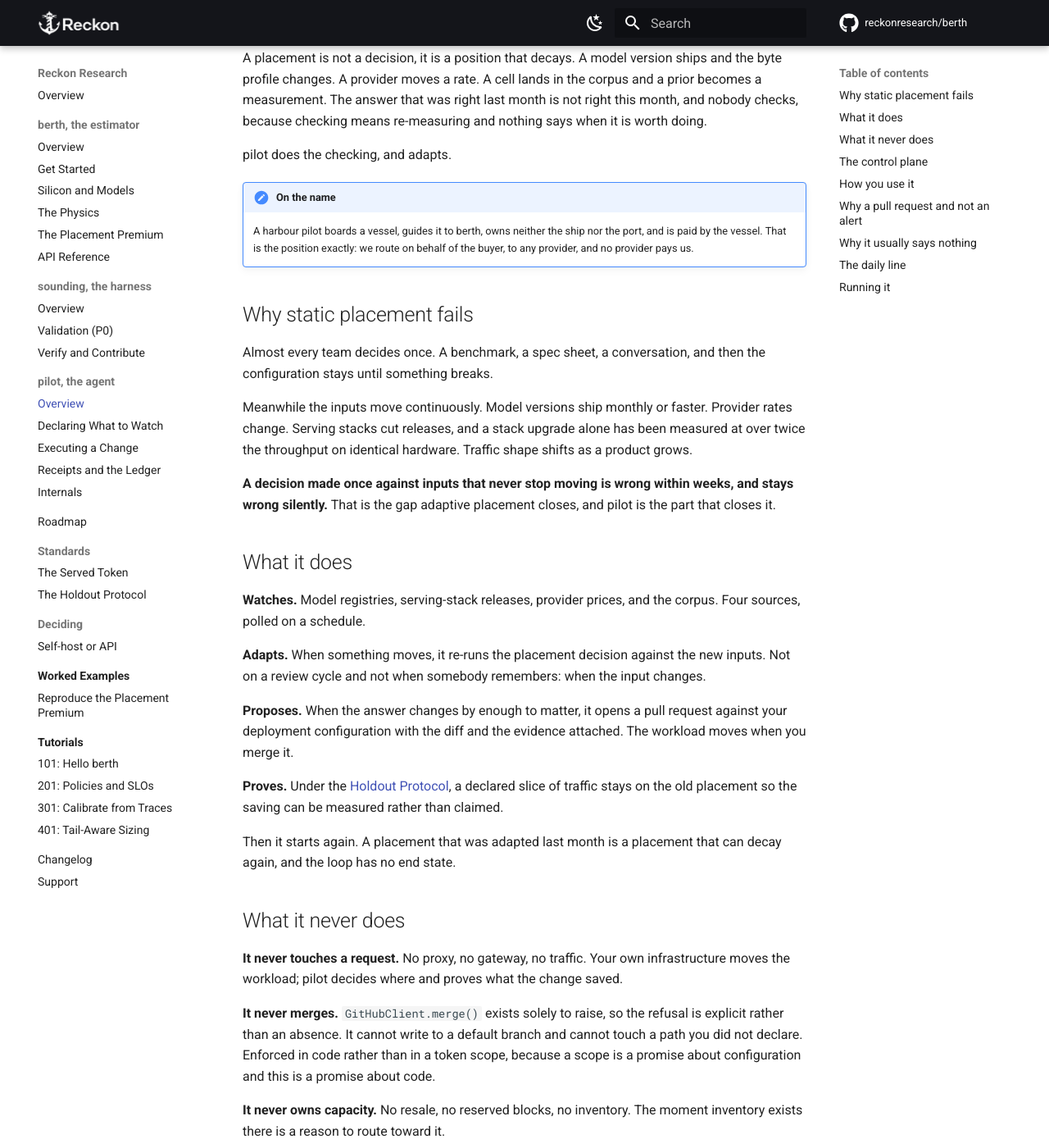
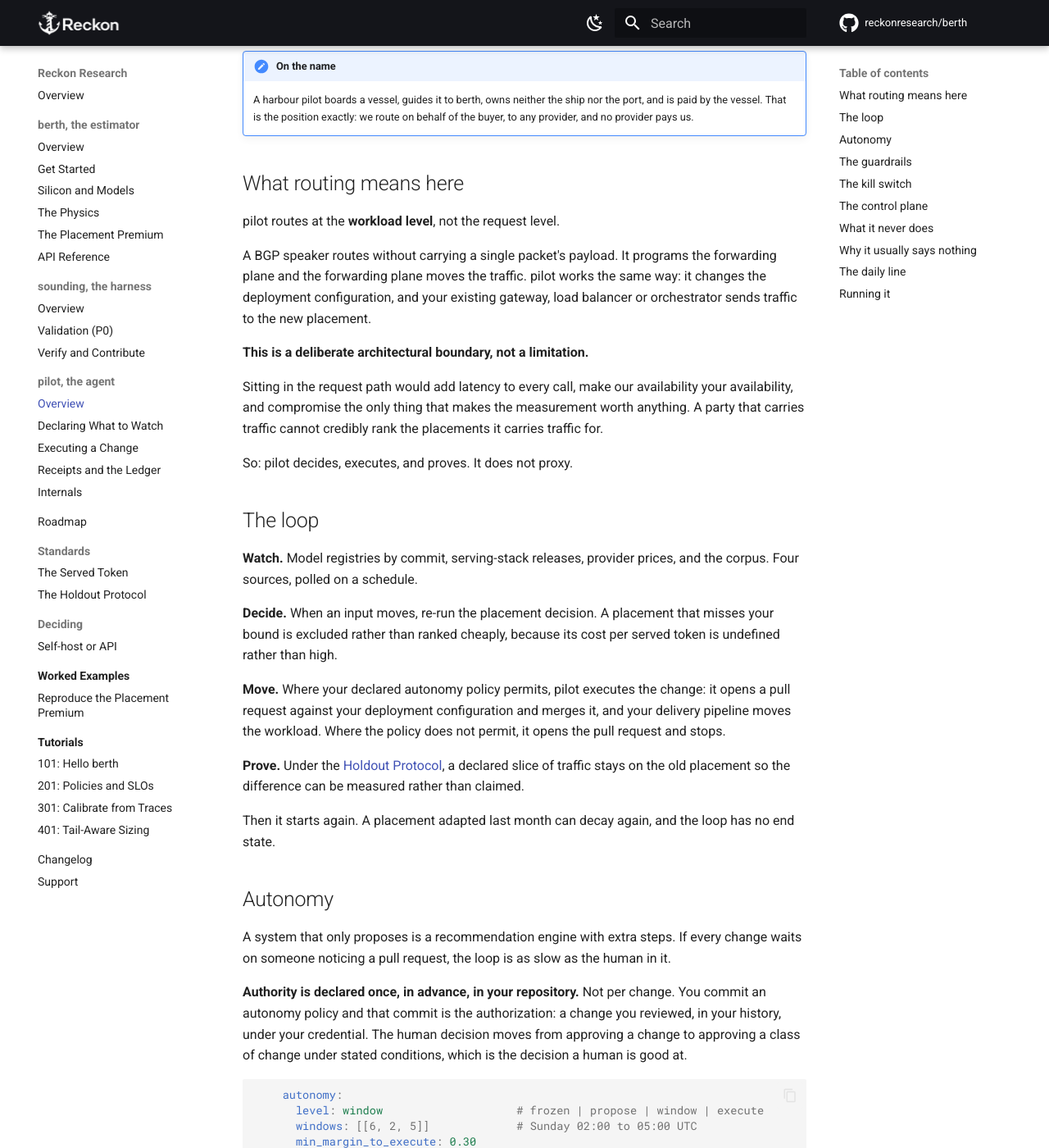
Before and after one commit to reckonresearch/berth-docs, an MkDocs documentation site: the page built from docs/pilot.md, in a window 1280 px wide and 1400 px high, scrolled down 264 px. Shown: the whole window at 82% size. Built offline with MkDocs 1.6.1 and Material for MkDocs 9.7.7, drawn with Linux system fonts in a browser that asks for light colours; comment, search, counter and statistics services are not loaded; some of the changed text lies outside the part shown.

Commit message:
docs(pilot): the page the last commit was supposed to carry
The file did not copy and the commit shipped only the two new pages, so the
published pilot page still said it never touches a request.

````diff
--- a/docs/pilot.md
+++ b/docs/pilot.md
@@ -1,73 +1,118 @@
 # pilot
 
-**The adaptive placement agent.** Watches for change, adapts the placement,
-and proves what the change saved.
+**The adaptive placement agent and router.** Watches for change, decides where
+a workload should run, moves it, and proves what the move saved.
 
-berth decides where a workload should run. sounding checks that the decision
-was right. pilot is the part that keeps deciding, because the answer does not
-hold still.
-
-A placement is not a decision, it is a position that decays. A model version
-ships and the byte profile changes. A provider moves a rate. A cell lands in
-the corpus and a prior becomes a measurement. The answer that was right last
-month is not right this month, and nobody checks, because checking means
-re-measuring and nothing says when it is worth doing.
-
-pilot does the checking, and adapts.
+berth predicts what a placement costs. sounding checks the prediction against
+hardware. pilot is the part that keeps deciding, and acts on the answer.
 
 !!! note "On the name"
     A harbour pilot boards a vessel, guides it to berth, owns neither the ship
     nor the port, and is paid by the vessel. That is the position exactly: we
     route on behalf of the buyer, to any provider, and no provider pays us.
 
-## Why static placement fails
+## What routing means here
 
-Almost every team decides once. A benchmark, a spec sheet, a conversation, and
-then the configuration stays until something breaks.
+pilot routes at the **workload level**, not the request level.
 
-Meanwhile the inputs move continuously. Model versions ship monthly or faster.
-Provider rates change. Serving stacks cut releases, and a stack upgrade alone
-has been measured at over twice the throughput on identical hardware. Traffic
-shape shifts as a product grows.
+A BGP speaker routes without carrying a single packet's payload. It programs
+the forwarding plane and the forwarding plane moves the traffic. pilot works
+the same way: it changes the deployment configuration, and your existing
+gateway, load balancer or orchestrator sends traffic to the new placement.
 
-**A decision made once against inputs that never stop moving is wrong within
-weeks, and stays wrong silently.** That is the gap adaptive placement closes,
-and pilot is the part that closes it.
+**This is a deliberate architectural boundary, not a limitation.**
 
-## What it does
+Sitting in the request path would add latency to every call, make our
+availability your availability, and compromise the only thing that makes the
+measurement worth anything. A party that carries traffic cannot credibly rank
+the placements it carries traffic for.
 
-**Watches.** Model registries, serving-stack releases, provider prices, and
-the corpus. Four sources, polled on a schedule.
+So: pilot decides, executes, and proves. It does not proxy.
 
-**Adapts.** When something moves, it re-runs the placement decision against
-the new inputs. Not on a review cycle and not when somebody remembers: when
-the input changes.
+## The loop
 
-**Proposes.** When the answer changes by enough to matter, it opens a pull
-request against your deployment configuration with the diff and the evidence
-attached. The workload moves when you merge it.
+**Watch.** Model registries by commit, serving-stack releases, provider
+prices, and the corpus. Four sources, polled on a schedule.
 
-**Proves.** Under the [Holdout Protocol](holdout.md), a declared slice of
-traffic stays on the old placement so the saving can be measured rather than
-claimed.
+**Decide.** When an input moves, re-run the placement decision. A placement
+that misses your bound is excluded rather than ranked cheaply, because its
+cost per served token is undefined rather than high.
 
-Then it starts again. A placement that was adapted last month is a placement
-that can decay again, and the loop has no end state.
+**Move.** Where your declared autonomy policy permits, pilot executes the
+change: it opens a pull request against your deployment configuration and
+merges it, and your delivery pipeline moves the workload. Where the policy
+does not permit, it opens the pull request and stops.
 
-## What it never does
+**Prove.** Under the [Holdout Protocol](holdout.md), a declared slice of
+traffic stays on the old placement so the difference can be measured rather
+than claimed.
 
-**It never touches a request.** No proxy, no gateway, no traffic. Your own
-infrastructure moves the workload; pilot decides where and proves what the
-change saved.
+Then it starts again. A placement adapted last month can decay again, and the
+loop has no end state.
 
-**It never merges.** `GitHubClient.merge()` exists solely to raise, so the
-refusal is explicit rather than an absence. It cannot write to a default
-branch and cannot touch a path you did not declare. Enforced in code rather
-than in a token scope, because a scope is a promise about configuration and
-this is a promise about code.
+## Autonomy
 
-**It never owns capacity.** No resale, no reserved blocks, no inventory. The
-moment inventory exists there is a reason to route toward it.
+A system that only proposes is a recommendation engine with extra steps. If
+every change waits on someone noticing a pull request, the loop is as slow as
+the human in it.
+
+**Authority is declared once, in advance, in your repository.** Not per
+change. You commit an autonomy policy and that commit is the authorization: a
+change you reviewed, in your history, under your credential. The human
+decision moves from approving a change to approving a class of change under
+stated conditions, which is the decision a human is good at.
+
+```yaml
+    autonomy:
+      level: window                    # frozen | propose | window | execute
+      windows: [[6, 2, 5]]             # Sunday 02:00 to 05:00 UTC
+      min_margin_to_execute: 0.30
+      min_hours_between_moves: 168
+      max_moves_per_pass: 1
+      blackout_dates: ["2026-12-20"]
+```
+
+| Level | Behaviour |
+| --- | --- |
+| `frozen` | nothing, not even a proposal |
+| `propose` | open a pull request and stop. **The default** |
+| `window` | execute inside declared windows, propose outside them |
+| `execute` | execute whenever the guardrails pass |
+
+## The guardrails
+
+Six, and every one can only refuse. There is no path where a guardrail permits
+something the autonomy level did not already allow, and that property is
+pinned by test.
+
+**Blast radius.** A cap on executions per pass. One bad corpus update must not
+be able to move a fleet.
+
+**Rate limit.** A minimum interval between moves for one class. A placement
+that moves twice in a week is oscillating, not adapting.
+
+**Blackout dates.** A freeze is a real thing in most organisations, and a
+placement system that ignores one gets uninstalled.
+
+**A higher bar to act than to ask.** The margin required to move production
+unattended exceeds the margin required to open a pull request. That gap is
+deliberate.
+
+**A measurement requirement.** An unmeasured placement is never executed by
+default, regardless of how good the estimate looks. A spec-sheet prior has
+been observed above 40 percent error in this corpus.
+
+**Rollback, which outranks savings.** A move that breaches the service level
+reverts regardless of what it saved, because a placement that misses its bound
+is not a cheap placement. A move whose observed cost exceeds its estimate by
+more than the tolerance also reverts, and the cell is flagged for measurement.
+
+## The kill switch
+
+Delete `.berth/classes.yaml`. Nothing runs.
+
+That is deliberate. An autonomy system whose off switch requires contacting
+the vendor is not one anyone should install.
 
 ## The control plane
 
@@ -75,82 +120,42 @@ pilot has a control plane: the surface where you see what it is doing.
 
 `.berth/STATUS.md`, rewritten into your repository on every pass. Every class,
 what it is holding, what the estimator recommends **now** rather than when the
-proposal opened, open proposals linked, settled periods, and when each source
-was last polled.
+last proposal opened, executions and their outcomes, settled periods, and when
+each source was last polled.
 
 A file rather than a dashboard. Version controlled, so its history is the
 history of the account. Renders wherever your repository is browsed. No login,
-nothing to remember to visit, and deleting it is how you turn it off.
+nothing to remember to visit.
 
-## How you use it
+## What it never does
 
-**Once, at setup.** Commit `.berth/classes.yaml` declaring what to watch, and
-grant write access to a branch. That is the whole integration.
+**It never proxies a request.** No data plane, no traffic, no latency added to
+any call.
 
-```yaml
-version: 1
-repo:
-  allowed_paths:
-    - deploy/voice.yaml
-classes:
-  - name: voice-agent-prod
-    model_id: NousResearch/Meta-Llama-3-8B
-    model: llama3-8b
-    running_on: h100-pcie
-    config_path: deploy/voice.yaml
-    slo:
-      metric: p99_ttft_ms
-      bound_ms: 800
-    workload:
-      concurrency: 8
-      prompt_tokens: 512
-      output_tokens: 128
-      mtok_per_hour: 12.0
-```
+**It never writes outside the paths you declared.** Enforced in code rather
+than in a token scope, because a scope is a promise about configuration and
+this is a promise about code.
 
-The declaration lives in **your** repository. Changing what pilot may watch is
-a pull request you review, the history of what was declared is in your git
-log, and revoking it is deleting a file.
+**It never merges without a stated policy.** `merge()` refuses
+unconditionally; `merge_proposal` requires the autonomy rule that permitted it
+and writes that rule into the merge commit. A change that landed unattended
+says on its face which rule allowed it, and reverting it is reverting a
+commit.
 
-[Declaring what to watch](declaring.md)
-
-**Then nothing.** It runs on a schedule. Most passes produce no pull request,
-and that is the design rather than a failure.
-
-**When a pull request arrives**, read it and merge or close. Merging is the
-deploy: your existing delivery picks up the configuration change. Closing is a
-rejection, and it is respected for ninety days, because a customer saying not
-this quarter means not this quarter.
-
-## Why a pull request and not an alert
-
-An alert creates work. A diff with the evidence attached is work already done,
-arriving in a review workflow you already have, where it can be discussed,
-amended, rejected or merged.
-
-It also leaves the decision in your history rather than in a vendor dashboard,
-and reverting it is reverting the commit.
-
-The body carries the config diff, both estimates with their confidence band,
-how much of the answer rests on measurement rather than a datasheet, the bound
-it was optimised for, and a link to the traces. **You should be able to
-disagree with the recommendation from the body alone.**
+**It never owns capacity.** No resale, no reserved blocks, no inventory. The
+moment inventory exists there is a reason to route toward it.
 
 ## Why it usually says nothing
 
-Most triggers should produce no proposal. pilot stays quiet when:
+Most passes produce no proposal and no execution. pilot stays quiet when the
+answer did not change, when the improvement sits inside the confidence band,
+when the gain is real and smaller than the cost of collecting it, when the
+same proposal is already open, and when you rejected this move and the
+cooldown has not elapsed.
 
-- The answer did not change
-- The improvement sits inside the confidence band, so it is not
-  distinguishable from noise
-- The improvement clears the band but not the cost of moving. The gain is real
-  and smaller than collecting it
-- The same proposal is already open
-- You rejected this move and the cooldown has not elapsed
-
-**An agent that opens a pull request every week gets muted, and a muted agent
-is worse than none because it looks like coverage.** The suppression reasons
-are recorded and reported, and they are the more informative half.
+**An agent that acts every week gets muted, and a muted agent is worse than
+none because it looks like coverage.** The suppression reasons are recorded
+and reported, and they are the more informative half.
 
 ## The daily line
 
@@ -158,42 +163,35 @@ Silence is right about action and wrong about communication. A team that hears
 nothing for three weeks does not conclude all is well, they conclude it
 stopped running.
 
-Every pass produces a short report: what was checked, against how many
-sources, whether any were unreachable, and what the changes so far have been
-worth.
-
 ```
-pilot  2026-08-11
+pilot  2026-08-12
 ================================================================
 
-Checked 4 workload classes against 5 sources. Every one is holding
-its service level on the cheapest placement we can find. Nothing to do.
+Checked 4 workload classes against 5 sources. One placement moved.
+Every other class is holding its service level on the cheapest
+placement we can find.
+
+  MOVED
+  voice-agent-prod   h100-pcie to mi300x   31% margin, executed 02:14 UTC
 
   SAVINGS
   realized, running total       $      32,142
     last 24 hours               $         575
-    last 7 days                 $       4,025
   0% of that is VERIFIED. Every figure above is ESTIMATED.
 ```
-
-**Three quantities, never summed.** *Realized* is a merged proposal accruing
-from the moment it merged. *Available* is an open pull request nobody merged,
-which has saved nothing. *Foregone* is a proposal you declined, reported
-because a constraint has a price and the price should be visible to whoever
-set it.
 
 [Receipts and the ledger](receipts.md)
 
 ## Running it
 
 ```bash
-berth pilot --classes .berth/classes.yaml --state .berth/state.json
+pip install berth-placement
+pilot --classes .berth/classes.yaml --state .berth/state.json
 ```
 
-Shadow by default: it decides everything and opens nothing. That is the
-correct first posture. Read what it would have said for a while before letting
-it say anything, and the kill criterion is computable from that alone: fewer
-than one trigger in four producing a change that clears the hurdle means the
-trigger set is wrong.
+Shadow by default: it decides everything and changes nothing. That is the
+correct first posture, and the kill criterion is computable from shadow data
+alone. Fewer than one trigger in four producing a change that clears the
+hurdle means the trigger set is wrong.
 
-[Internals](pilot-internals.md)
+[Declaring what to watch](declaring.md) · [Internals](pilot-internals.md)
````
